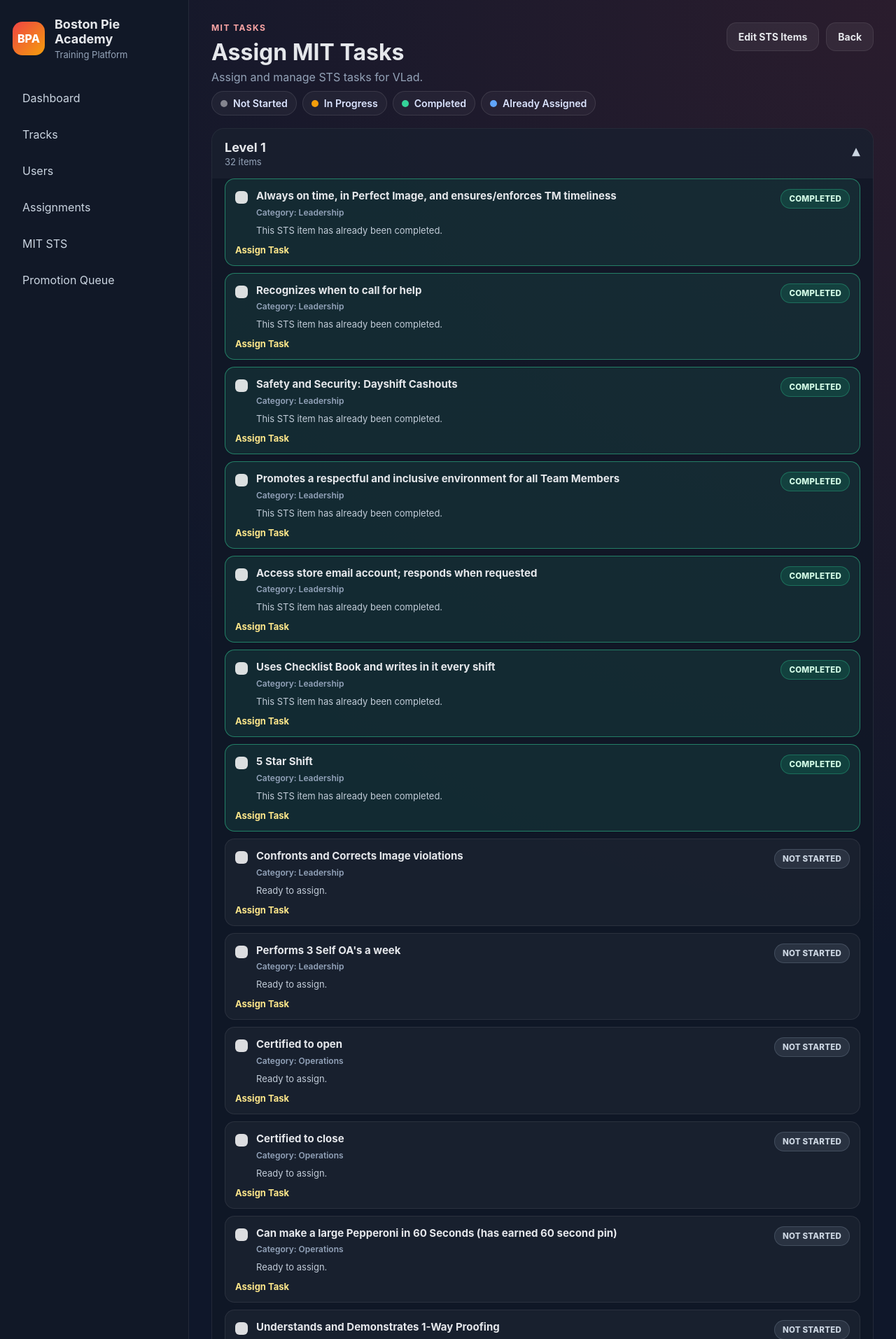
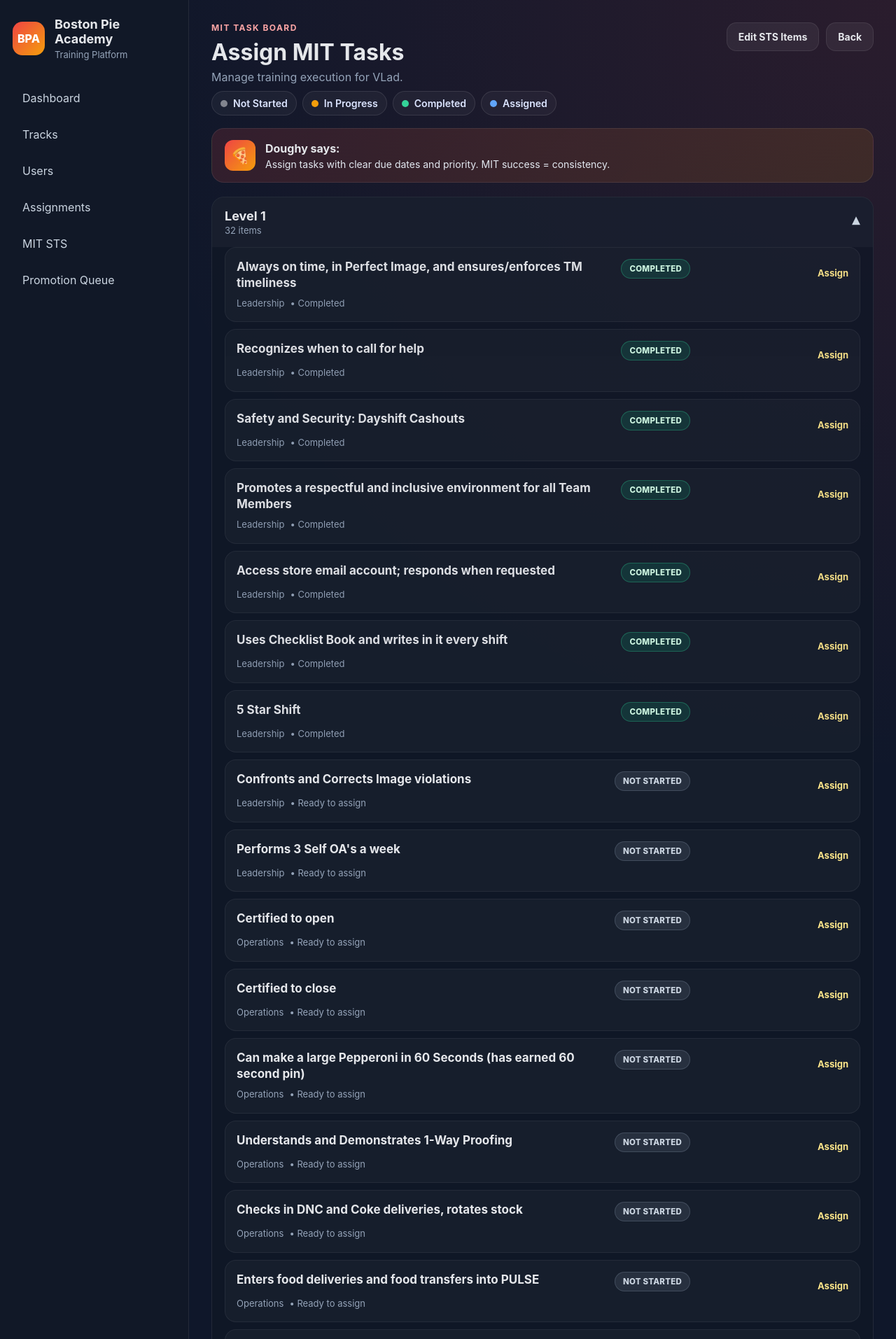
Before and after one commit to zilbervlad/boston-pie-academy, a Flask app: page /mit-sts/mits/1/tasks/new in a window 1280 px wide. Shown: the top 1913 px of the page at 70% size. Run offline with Flask 3, Linux system fonts and the light colour scheme; a user stored in the database is signed in.

Commit message:
Polish MIT task board, level detail, and MIT list UI

```diff
--- a/app/templates/mit_sts/mit_task_form.html
+++ b/app/templates/mit_sts/mit_task_form.html
@@ -5,27 +5,15 @@
 {% block content %}
 <div class="page-header page-header-tight">
     <div>
-        <p class="eyebrow">MIT TASKS</p>
+        <p class="eyebrow">MIT TASK BOARD</p>
         <h2>{{ page_title }}</h2>
-        <p class="subtle">Assign and manage STS tasks for {{ mit.mit_user.name }}.</p>
+        <p class="subtle">Manage training execution for {{ mit.mit_user.name }}.</p>
 
         <div class="task-board-legend task-board-legend-tight">
-            <span class="task-legend-pill">
-                <span class="task-legend-dot task-dot-default"></span>
-                Not Started
-            </span>
-            <span class="task-legend-pill">
-                <span class="task-legend-dot task-dot-progress"></span>
-                In Progress
-            </span>
-            <span class="task-legend-pill">
-                <span class="task-legend-dot task-dot-complete"></span>
-                Completed
-            </span>
-            <span class="task-legend-pill">
-                <span class="task-legend-dot task-dot-assigned"></span>
-                Already Assigned
-            </span>
+            <span class="task-legend-pill"><span class="task-legend-dot task-dot-default"></span>Not Started</span>
+            <span class="task-legend-pill"><span class="task-legend-dot task-dot-progress"></span>In Progress</span>
+            <span class="task-legend-pill"><span class="task-legend-dot task-dot-complete"></span>Completed</span>
+            <span class="task-legend-pill"><span class="task-legend-dot task-dot-assigned"></span>Assigned</span>
         </div>
     </div>
 
@@ -37,19 +25,32 @@
     </div>
 </div>
 
+<!-- 🔥 DOUGHY GUIDANCE -->
+<div class="doughy-banner">
+    <div class="doughy-left">
+        <div class="doughy-avatar">🍕</div>
+        <div>
+            <strong>Doughy says:</strong>
+            <p>Assign tasks with clear due dates and priority. MIT success = consistency.</p>
+        </div>
+    </div>
+</div>
+
 <div class="task-board-stack">
+
     {% for level_number, items in grouped_template_items.items() %}
     <details class="task-level-dropdown task-level-dropdown-clean" {% if loop.first %}open{% endif %}>
         <summary class="task-level-summary task-level-summary-clean">
             <div>
                 <h3>Level {{ level_number }}</h3>
-                <p>{{ items|length }} item{{ '' if items|length == 1 else 's' }}</p>
+                <p>{{ items|length }} items</p>
             </div>
             <span class="task-level-summary-arrow">▾</span>
         </summary>
 
         <div class="task-level-body">
             <div class="task-checkbox-list task-checkbox-list-tight">
+
                 {% for item in items %}
                 {% set progress = progress_map.get(item.id) %}
                 {% set linked_task = active_task_map.get(item.id) %}
@@ -57,32 +58,20 @@
                 {% set is_in_progress = progress and progress.status == 'in_progress' %}
                 {% set is_assigned = linked_task is not none %}
 
-                    <div class="task-checkbox-row task-checkbox-row-clean
-                        {% if is_complete %} task-complete
-                        {% elif is_assigned %} task-assigned
-                        {% elif is_in_progress %} task-in-progress
-                        {% endif %}
+                <div class="task-item-card
+                    {% if is_complete %} task-item-card-closed {% endif %}
                 ">
-                        <div class="task-row-top">
-                            <div class="task-checkbox-main">
-                                <span class="task-checkbox-fakebox"></span>
-                                <div>
-                                    <div class="task-checkbox-text">{{ item.item_name }}</div>
 
-                                    {% if item.category %}
-                                    <div class="task-item-mini-meta">Category: {{ item.category }}</div>
-                                    {% endif %}
+                    <!-- LEFT SIDE -->
+                    <div class="task-item-main">
 
-                                    {% if item.item_description %}
-                                    <div class="task-item-description">{{ item.item_description }}</div>
-                                    {% endif %}
-                                </div>
-                            </div>
+                        <div class="task-item-topline">
+                            <h4>{{ item.item_name }}</h4>
 
                             {% if is_complete %}
                                 <span class="task-status-badge task-status-complete">Completed</span>
                             {% elif is_assigned %}
-                                <span class="task-status-badge task-status-assigned">Already Assigned</span>
+                                <span class="task-status-badge task-status-assigned">Assigned</span>
                             {% elif is_in_progress %}
                                 <span class="task-status-badge task-status-progress">In Progress</span>
                             {% else %}
@@ -90,59 +79,73 @@
                             {% endif %}
                         </div>
 
-                        <div class="task-status-note">
+                        <div class="task-meta-row">
+                            {% if item.category %}
+                            <span>{{ item.category }}</span>
+                            {% endif %}
+
                             {% if is_complete %}
-                                This STS item has already been completed.
+                            <span>• Completed</span>
+                            {% elif is_in_progress %}
+                            <span>• In Progress</span>
                             {% elif is_assigned %}
-                                This STS item already has an active linked task.
-                            {% elif is_in_progress %}
-                                Progress has already started on this STS item.
+                            <span>• Active Task</span>
                             {% else %}
-                                Ready to assign.
+                            <span>• Ready to assign</span>
                             {% endif %}
                         </div>
 
+                        {% if item.item_description %}
+                        <div class="task-item-description-text">
+                            {{ item.item_description }}
+                        </div>
+                        {% endif %}
+
                         {% if linked_task %}
-                        <div class="task-linked-box task-linked-box-clean">
+                        <div class="task-linked-box-clean">
+
                             <div class="task-linked-header">
-                                <strong>Linked Task</strong>
+                                <strong>{{ linked_task.title }}</strong>
                                 <span class="sts-task-status sts-task-{{ task_display_status(linked_task) }}">
-                                    {{ task_display_status(linked_task)|replace('_', ' ')|title }}
+                                    {{ task_display_status(linked_task)|replace('_',' ')|title }}
                                 </span>
                             </div>
 
-                            <div class="task-linked-title">{{ linked_task.title }}</div>
-
                             <div class="task-meta-row">
-                                <span><strong>Priority:</strong> {{ linked_task.priority|title }}</span>
+                                <span>Priority: {{ linked_task.priority|title }}</span>
                                 <span>•</span>
-                                {% if linked_task.due_date %}
-                                <span><strong>Due:</strong> {{ linked_task.due_date.strftime('%Y-%m-%d') }}</span>
-                                {% else %}
-                                <span><strong>Due:</strong> No due date</span>
-                                {% endif %}
+                                <span>
+                                    Due:
+                                    {{ linked_task.due_date.strftime('%Y-%m-%d') if linked_task.due_date else 'None' }}
+                                </span>
                                 <span>•</span>
-                                <span><strong>Assigned by:</strong> {{ linked_task.assigned_by_user.name }}</span>
+                                <span>By: {{ linked_task.assigned_by_user.name }}</span>
                             </div>
 
                             {% if linked_task.notes %}
                             <div class="task-item-note">
-                                <strong>Notes:</strong> {{ linked_task.notes }}
+                                {{ linked_task.notes }}
                             </div>
                             {% endif %}
+                        </div>
+                        {% endif %}
+                    </div>
 
+                    <!-- RIGHT SIDE ACTIONS -->
+                    <div class="task-action-cluster">
+
+                        {% if linked_task %}
                         <details class="task-manage-dropdown">
-                                <summary>Manage Task</summary>
+                            <summary>Manage</summary>
 
-                                <form method="POST" action="{{ url_for('mit_sts.manage_board_task', task_id=linked_task.id, mit_id=mit.id) }}" class="sts-task-form-grid">
-                                    <div class="form-group">
-                                        <label>Task Title</label>
-                                        <input type="text" name="title" value="{{ linked_task.title }}">
-                                    </div>
+                            <form method="POST"
+                                  action="{{ url_for('mit_sts.manage_board_task', task_id=linked_task.id, mit_id=mit.id) }}"
+                                  class="sts-task-form-grid">
 
                                 <div class="form-group">
                                     <label>Due Date</label>
-                                        <input type="date" name="due_date" value="{{ linked_task.due_date.strftime('%Y-%m-%d') if linked_task.due_date else '' }}">
+                                    <input type="date" name="due_date"
+                                           value="{{ linked_task.due_date.strftime('%Y-%m-%d') if linked_task.due_date else '' }}">
                                 </div>
 
                                 <div class="form-group">
@@ -155,11 +158,11 @@
                                 </div>
 
                                 <div class="form-group">
-                                        <label>Action</label>
+                                    <label>Status</label>
                                     <select name="action">
-                                            <option value="open" {% if linked_task.status == 'open' %}selected{% endif %}>Open</option>
-                                            <option value="in_progress" {% if linked_task.status == 'in_progress' %}selected{% endif %}>In Progress</option>
-                                            <option value="submitted" {% if linked_task.status == 'submitted' %}selected{% endif %}>Submitted</option>
+                                        <option value="open">Open</option>
+                                        <option value="in_progress">In Progress</option>
+                                        <option value="submitted">Submitted</option>
                                         <option value="verified">Verify Complete</option>
                                         <option value="cancelled">Cancel</option>
                                         <option value="unassign">Unassign</option>
@@ -167,33 +170,32 @@
                                 </div>
 
                                 <div class="form-group form-group-full">
-                                        <label>Notes</label>
-                                        <textarea name="notes" rows="3" placeholder="Task notes or meeting follow-up...">{{ linked_task.notes or '' }}</textarea>
+                                    <textarea name="notes">{{ linked_task.notes or '' }}</textarea>
                                 </div>
 
                                 <div class="form-actions form-group-full">
-                                        <button type="submit" class="btn btn-primary btn-sm">Save Task Changes</button>
+                                    <button class="btn btn-primary btn-sm">Save</button>
                                 </div>
                             </form>
                         </details>
-                        </div>
+
                         {% else %}
                         <details class="task-manage-dropdown">
-                            <summary>Assign Task</summary>
+                            <summary>Assign</summary>
 
-                            <form method="POST" action="{{ url_for('mit_sts.assign_board_task', progress_id=progress.id, mit_id=mit.id) }}" class="sts-task-form-grid">
+                            <form method="POST"
+                                  action="{{ url_for('mit_sts.assign_board_task', progress_id=progress.id, mit_id=mit.id) }}"
+                                  class="sts-task-form-grid">
+
                                 <div class="form-group">
-                                    <label>Task Title</label>
                                     <input type="text" name="title" value="{{ item.item_name }}">
                                 </div>
 
                                 <div class="form-group">
-                                    <label>Due Date</label>
                                     <input type="date" name="due_date">
                                 </div>
 
                                 <div class="form-group">
-                                    <label>Priority</label>
                                     <select name="priority">
                                         <option value="low">Low</option>
                                         <option value="medium" selected>Medium</option>
@@ -201,32 +203,21 @@
                                     </select>
                                 </div>
 
-                                <div class="form-group">
-                                    <label>Starting Status</label>
-                                    <select name="status">
-                                        <option value="open" selected>Open</option>
-                                        <option value="in_progress">In Progress</option>
-                                        <option value="submitted">Submitted</option>
-                                        <option value="verified">Verify Complete</option>
-                                    </select>
-                                </div>
-
-                                <div class="form-group form-group-full">
-                                    <label>Notes</label>
-                                    <textarea name="notes" rows="3" placeholder="Task notes or meeting follow-up..."></textarea>
-                                </div>
-
                                 <div class="form-actions form-group-full">
-                                    <button type="submit" class="btn btn-primary btn-sm">Assign Task</button>
+                                    <button class="btn btn-primary btn-sm">Assign Task</button>
                                 </div>
                             </form>
                         </details>
                         {% endif %}
+
                     </div>
+                </div>
+
                 {% endfor %}
             </div>
         </div>
     </details>
     {% endfor %}
 </div>
+
 {% endblock %}
```
Also changed, not shown: app/templates/mit_sts/level_detail.html (+12 -0 lines), app/templates/mit_sts/mit_list.html (+10 -0 lines). Lines whose indentation alone changed are shown as unchanged.
